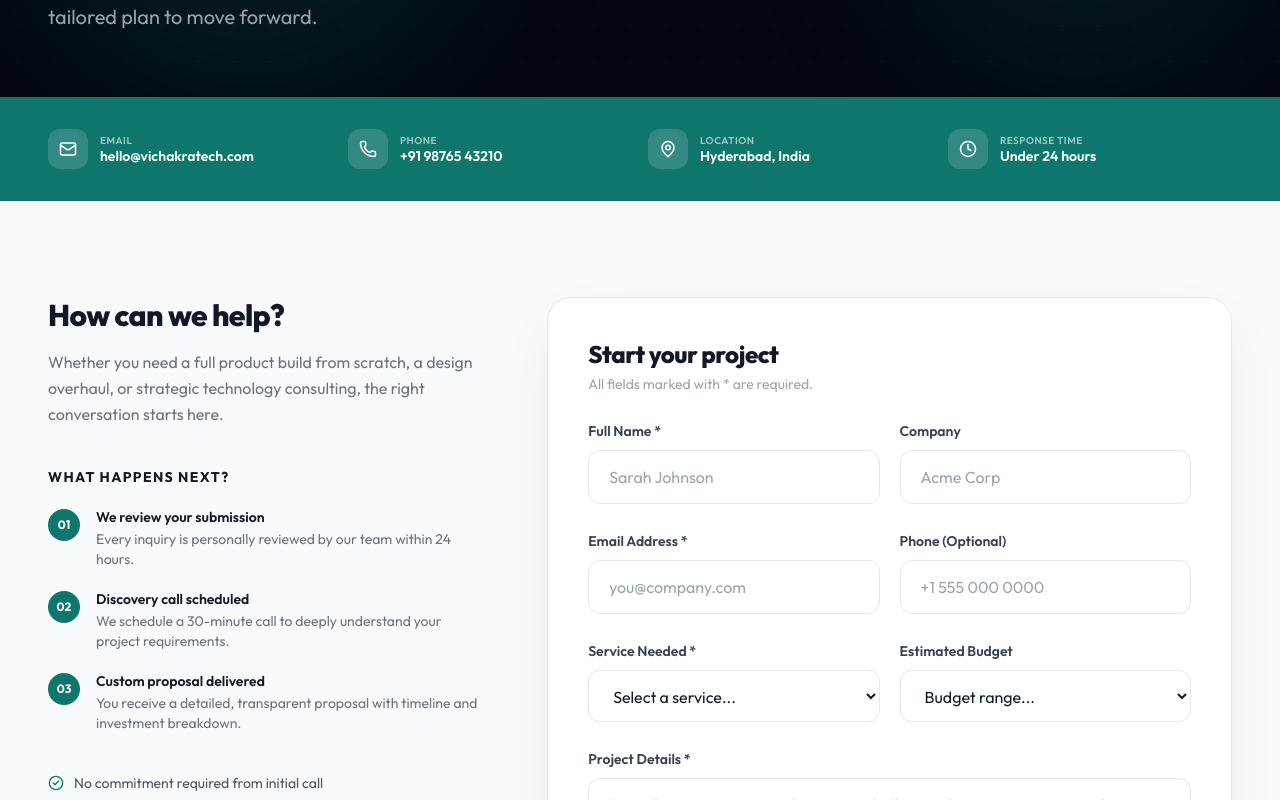
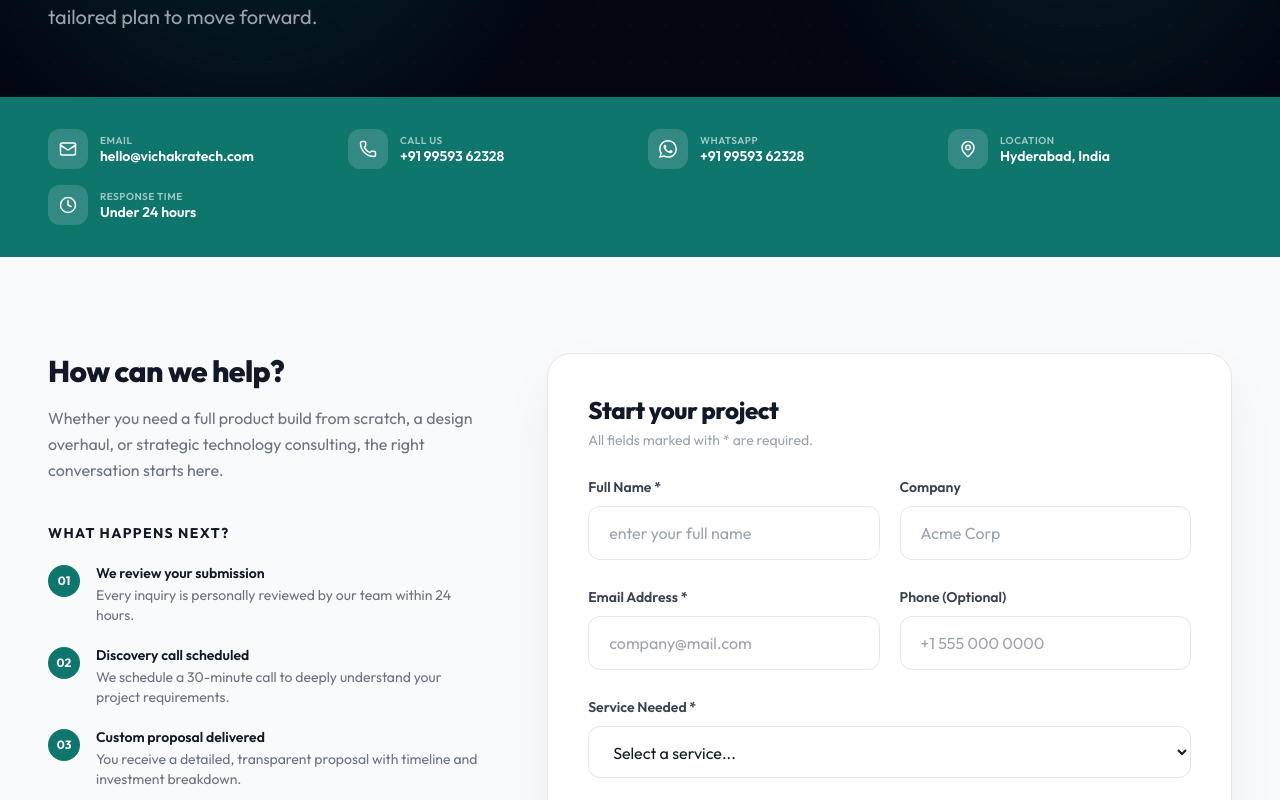
Before and after one commit to rohith-2809/Vichakra-Technologies-Web, a React (Vite) app: page /contact in a window 1280 px wide. Shown: the part 460-1260 px from the top of the page. Built offline with nearby package versions, Linux system fonts and the light colour scheme.

Commit message:
feat :  added new features of form submition , our flow, pages

```diff
--- a/src/pages/AboutUsPage.jsx
+++ b/src/pages/AboutUsPage.jsx
@@ -1,7 +1,13 @@
 import { motion } from 'framer-motion';
 import {
-  ArrowRight, CheckCircle, Target, Users, Zap, Heart, Globe,
-  Lightbulb, Shield, Rocket, Code2, Star
+  ArrowRight, CheckCircle,
+  Code2,
+  Globe,
+  Heart,
+  Lightbulb,
+  Rocket,
+  Shield,
+  Target, Users, Zap
 } from 'lucide-react';
 import { Button } from '../components/ui/Button';
 import { MotionCard } from '../components/ui/Card';
@@ -37,21 +43,13 @@ const timeline = [
   { year: '2019', event: 'Founded', desc: 'Vichakra Technologies was born from a simple belief: businesses deserve technology partners who truly understand their goals.' },
   { year: '2020', event: 'First 10 Clients', desc: 'Delivered 12 production projects, earning 100% client retention for the first two years.' },
   { year: '2022', event: 'AI Division Launched', desc: 'Established a dedicated AI/ML engineering team, serving clients across APAC and Europe.' },
-  { year: '2024', event: '50+ Projects Milestone', desc: 'Crossed the landmark of 50 completed projects with a 4.9/5 client satisfaction score.' },
+  { year: '2024', event: '15+ Projects Milestone', desc: 'Crossed the landmark of 15 completed projects with a 4.9/5 client satisfaction score.' },
   { year: 'Now', event: 'Global Reach', desc: 'Serving clients across 12 countries, with engineering expertise spanning 20+ cutting-edge technologies.' },
 ];
-
-import SEO from '../components/ui/SEO';
 
 export default function AboutUsPage() {
   return (
     <div className="w-full">
-      <SEO
-        title="About Us | Trusted Tech Consultants"
-        description="Learn about Vichakra Technologies, a premier technology consultancy. We are a cross-functional team of developers, UI/UX designers, and AI engineers."
-        keywords="about Vichakra Technologies, tech consultants, UI/UX designers, AI engineers, cross-functional tech team, global reach tech agency"
-        url="/about"
-      />
 
       {/* ══════════════════ HERO ══════════════════ */}
       <section className="relative pt-32 pb-24 bg-hero-gradient bg-hero-pattern overflow-hidden">
@@ -142,7 +140,7 @@ export default function AboutUsPage() {
                 <div className="absolute bottom-8 left-8 right-8">
                   <div className="glass rounded-2xl p-5">
                     <div className="grid grid-cols-3 gap-4 text-center">
-                      {[{ n: '50+', l: 'Projects' }, { n: '12', l: 'Countries' }, { n: '4.9★', l: 'Rating' }].map(({ n, l }) => (
+                      {[{ n: '15+', l: 'Projects' }, { n: '12', l: 'Countries' }, { n: '4.9★', l: 'Rating' }].map(({ n, l }) => (
                         <div key={l}>
                           <div className="font-extrabold text-xl text-gray-900">{n}</div>
                           <div className="text-xs text-gray-500">{l}</div>
--- a/src/pages/ContactUsPage.jsx
+++ b/src/pages/ContactUsPage.jsx
@@ -6,6 +6,12 @@ import {
   Send, Clock, Globe, MessageSquare, Building2
 } from 'lucide-react';
 import { Button } from '../components/ui/Button';
+
+const WhatsAppIcon = ({ size = 24, className }) => (
+  <svg width={size} height={size} viewBox="0 0 24 24" fill="currentColor" stroke="none" className={className} xmlns="http://www.w3.org/2000/svg">
+    <path d="M17.472 14.382c-.297-.149-1.758-.867-2.03-.967-.273-.099-.471-.148-.67.15-.197.297-.767.966-.94 1.164-.173.199-.347.223-.644.075-.297-.15-1.255-.463-2.39-1.475-.883-.788-1.48-1.761-1.653-2.059-.173-.297-.018-.458.13-.606.134-.133.298-.347.446-.52.149-.174.198-.298.298-.497.099-.198.05-.371-.025-.52-.075-.149-.669-1.612-.916-2.207-.242-.579-.487-.5-.669-.51a12.8 12.8 0 0 0-.57-.01c-.198 0-.52.074-.792.372-.272.297-1.04 1.016-1.04 2.479 0 1.462 1.065 2.875 1.213 3.074.149.198 2.096 3.2 5.077 4.487.709.306 1.262.489 1.694.625.712.227 1.36.195 1.871.118.571-.085 1.758-.719 2.006-1.413.248-.694.248-1.289.173-1.413-.074-.124-.272-.198-.57-.347m-5.421 7.403h-.004a9.87 9.87 0 0 1-5.031-1.378l-.361-.214-3.741.982.998-3.648-.235-.374a9.86 9.86 0 0 1-1.51-5.26c.001-5.45 4.436-9.884 9.888-9.884 2.64 0 5.122 1.03 6.988 2.898a9.825 9.825 0 0 1 2.893 6.994c-.003 5.45-4.437 9.884-9.885 9.884m8.413-18.297A11.815 11.815 0 0 0 12.05 0C5.495 0 .16 5.335.157 11.892c0 2.096.547 4.142 1.588 5.945L.057 24l6.305-1.654a11.882 11.882 0 0 0 5.683 1.448h.005c6.554 0 11.89-5.335 11.893-11.893a11.821 11.821 0 0 0-3.48-8.413Z"/>
+  </svg>
+);
 
 const services = [
   { value: 'web', label: 'Web Development' },
@@ -35,10 +41,17 @@ const contactItems = [
   },
   {
     icon: Phone,
-    label: 'Phone',
-    value: '+91 98765 43210',
+    label: 'Call Us',
+    value: '+91 99593 62328',
     sub: 'Mon-Fri, 9am to 6pm IST',
-    href: 'tel:+919876543210',
+    href: 'tel:+919959362328',
+  },
+  {
+    icon: WhatsAppIcon,
+    label: 'WhatsApp',
+    value: '+91 99593 62328',
+    sub: 'Chat with our team instantly',
+    href: 'https://wa.me/919959362328',
   },
   {
     icon: MapPin,
@@ -73,11 +86,31 @@ export default function ContactUsPage() {
   const [success, setSuccess] = useState(false);
 
   const onSubmit = async (data) => {
-    // Simulate API call — replace with Formspree/EmailJS endpoint
-    await new Promise((r) => setTimeout(r, 1800));
-    console.log('Form data:', data);
+    try {
+      await fetch('https://formsubmit.co/ajax/vichakratechnologies@gmail.com', {
+        method: 'POST',
+        headers: {
+          'Content-Type': 'application/json',
+          'Accept': 'application/json'
+        },
+        body: JSON.stringify({
+          name: data.name,
+          email: data.email,
+          company: data.company || 'Not Provided',
+          phone: data.phone || 'Not Provided',
+          service: data.service,
+          message: data.message,
+          _subject: `New project inquiry from ${data.name}!`,
+          _cc: 'rohithvitteamraj@gmail.com',
+          _captcha: 'false'
+        })
+      });
       setSuccess(true);
       reset();
+    } catch (error) {
+      console.error('Submission error:', error);
+      alert('There was an issue sending your message. Please try emailing us directly.');
+    }
   };
 
   return (
@@ -268,7 +301,7 @@ export default function ContactUsPage() {
                           <label className="text-sm font-semibold text-gray-700">Full Name *</label>
                           <input
                             {...register('name', { required: 'Your name is required' })}
-                            placeholder="Sarah Johnson"
+                            placeholder="enter your full name"
                             className={`${fieldBase} ${errors.name ? fieldError : ''}`}
                           />
                           {errors.name && (
@@ -295,7 +328,7 @@ export default function ContactUsPage() {
                               required: 'Email is required',
                               pattern: { value: /^\S+@\S+\.\S+$/, message: 'Enter a valid email' },
                             })}
-                            placeholder="you@company.com"
+                            placeholder="company@mail.com"
                             className={`${fieldBase} ${errors.email ? fieldError : ''}`}
                           />
                           {errors.email && (
@@ -313,8 +346,7 @@ export default function ContactUsPage() {
                         </div>
                       </div>
 
-                      {/* Service + Budget */}
-                      <div className="grid grid-cols-1 sm:grid-cols-2 gap-5">
+                      {/* Service */}
                       <div className="space-y-2">
                         <label className="text-sm font-semibold text-gray-700">Service Needed *</label>
                         <select
@@ -329,16 +361,6 @@ export default function ContactUsPage() {
                         {errors.service && (
                           <p className="text-xs text-red-500 mt-1">{errors.service.message}</p>
                         )}
-                        </div>
-                        <div className="space-y-2">
-                          <label className="text-sm font-semibold text-gray-700">Estimated Budget</label>
-                          <select {...register('budget')} className={`${fieldBase} cursor-pointer`}>
-                            <option value="">Budget range...</option>
-                            {budgets.map((b) => (
-                              <option key={b.value} value={b.value}>{b.label}</option>
-                            ))}
-                          </select>
-                        </div>
                       </div>
 
                       {/* Message */}
--- a/src/pages/HomePage.jsx
+++ b/src/pages/HomePage.jsx
@@ -114,9 +114,9 @@ const clientAvatars = [
 ];
 
 const stats = [
-  { n: '50+', label: 'Projects Delivered' },
+  { n: '15+', label: 'Projects Delivered' },
   { n: '100%', label: 'Client Satisfaction' },
-  { n: '5+', label: 'Years Experience' },
+  { n: '1+', label: 'Years Experience' },
   { n: '20+', label: 'Technologies' },
   { n: '98.5%', label: 'On-Time Delivery' },
   { n: '60%', label: 'Avg. Ops Cost Reduction' },
@@ -162,7 +162,7 @@ export default function HomePage() {
               <motion.div custom={0} variants={itemFade}>
                 <span className="section-badge">
                   <span className="w-1.5 h-1.5 rounded-full bg-brand animate-pulse" />
-                  Trusted by 50+ Global Businesses
+                  Trusted by 15+ Global Businesses
                 </span>
               </motion.div>
 
@@ -208,7 +208,7 @@ export default function HomePage() {
                     ))}
                     <span className="font-bold text-gray-900 text-sm ml-1.5">4.9 / 5</span>
                   </div>
-                  <p className="text-xs text-gray-500 font-medium">Average rating across 50+ client engagements</p>
+                  <p className="text-xs text-gray-500 font-medium">Average rating across 15+ client engagements</p>
                 </div>
               </motion.div>
             </motion.div>
@@ -312,7 +312,7 @@ export default function HomePage() {
               {/* Stats overlay card */}
               <div className="absolute -bottom-5 -right-5 bg-white rounded-2xl p-5 shadow-[0_8px_32px_-4px_rgba(0,0,0,0.10)] border border-gray-100">
                 <div className="grid grid-cols-2 gap-5 text-center">
-                  {[{ n: '50+', l: 'Projects' }, { n: '5+', l: 'Years' }].map(({ n, l }) => (
+                  {[{ n: '15+', l: 'Projects' }, { n: '5+', l: 'Years' }].map(({ n, l }) => (
                     <div key={l}>
                       <div className="text-2xl font-extrabold gradient-text leading-none">{n}</div>
                       <div className="text-xs text-gray-500 mt-1 font-medium">{l}</div>
@@ -511,7 +511,7 @@ export default function HomePage() {
             </h2>
 
             <p className="text-xl text-white/70 mb-12 leading-relaxed max-w-2xl mx-auto">
-              Join 50+ businesses that chose Vichakra to power their most critical digital infrastructure. Start with a zero-pressure discovery call.
+              Join 15+ businesses that chose Vichakra to power their most critical digital infrastructure. Start with a zero-pressure discovery call.
             </p>
 
             <div className="flex flex-wrap justify-center gap-4">
```
Lines whose indentation alone changed are shown as unchanged.
